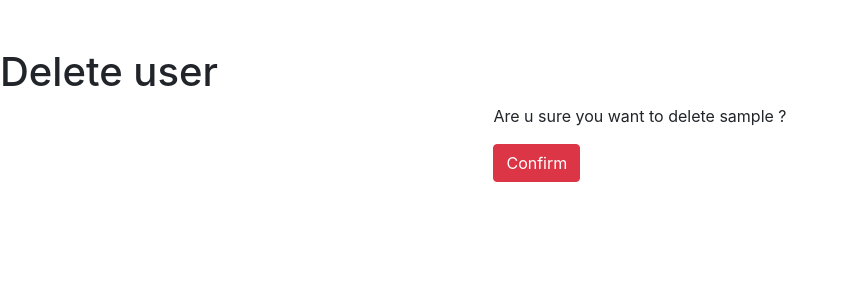
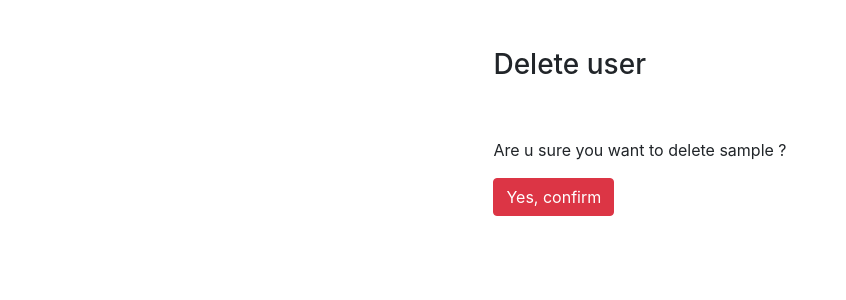
Before and after one commit to GregTMJ/python-project-52, a Django app: page /users/1/delete in a window 1280 px wide. Shown: the part 56-356 px from the top of the page, without its empty margins (0-846 px from the left). Run offline with Django 4.2, Linux system fonts and the light colour scheme; tables that the repository leaves empty hold one stand-in row (values such as "Sample post"); some libraries are stand-ins or nearby versions.

Commit message:
changing html content

```diff
--- a/task_manager/templates/labels/delete.html
+++ b/task_manager/templates/labels/delete.html
@@ -14,7 +14,7 @@
         <form method="POST">
         {% csrf_token %}
         <p>{% trans 'Are u sure you want to delete' %} {{ label.name }} ?</p>
-        <button type="submit" class="btn btn-danger">{% trans 'Confirm' %}</button>
+        <button type="submit" class="btn btn-danger">{% trans 'Yes, confirm' %}</button>
     </form>
     </div>
 </div>
--- a/task_manager/templates/labels/edit.html
+++ b/task_manager/templates/labels/edit.html
@@ -14,7 +14,7 @@
         <form method="POST">
             {% csrf_token %}
             {{ form|crispy }}
-            <button type="submit" class="btn btn-primary">{% trans 'Update' %}</button>
+            <button type="submit" class="btn btn-primary">{% trans 'edit' %}</button>
         </form>
     </div>
 </div>
--- a/task_manager/templates/status/delete.html
+++ b/task_manager/templates/status/delete.html
@@ -14,7 +14,7 @@
         <form method="POST">
         {% csrf_token %}
         <p>{% trans 'Are u sure you want to delete' %} {{ status.name }} ?</p>
-        <button type="submit" class="btn btn-danger">{% trans 'Confirm' %}</button>
+        <button type="submit" class="btn btn-danger">{% trans 'Yes, confirm' %}</button>
     </form>
     </div>
 </div>
--- a/task_manager/templates/status/edit.html
+++ b/task_manager/templates/status/edit.html
@@ -14,7 +14,7 @@
         <form method="POST">
             {% csrf_token %}
             {{ form|crispy }}
-            <button type="submit" class="btn btn-primary">{% trans 'Update' %}</button>
+            <button type="submit" class="btn btn-primary">{% trans 'edit' %}</button>
         </form>
     </div>
 </div>
--- a/task_manager/templates/tasks/delete.html
+++ b/task_manager/templates/tasks/delete.html
@@ -14,7 +14,7 @@
         <form method="POST">
         {% csrf_token %}
         <p>{% trans 'Are u sure you want to delete' %} {{ task.name }} ?</p>
-        <button type="submit" class="btn btn-danger">{% trans 'Confirm' %}</button>
+        <button type="submit" class="btn btn-danger">{% trans 'Yes, confirm' %}</button>
     </form>
     </div>
 </div>
--- a/task_manager/templates/tasks/edit.html
+++ b/task_manager/templates/tasks/edit.html
@@ -14,7 +14,7 @@
         <form method="POST">
             {% csrf_token %}
             {{ form|crispy }}
-            <button type="submit" class="btn btn-primary">{% trans 'Update' %}</button>
+            <button type="submit" class="btn btn-primary">{% trans 'edit' %}</button>
         </form>
     </div>
 </div>
--- a/task_manager/templates/users/delete.html
+++ b/task_manager/templates/users/delete.html
@@ -6,13 +6,17 @@
 {% block title %}{% trans 'Delete' %}{% endblock %}
 
 {% block main %}
-<h1>{% trans 'Delete user' %}</h1>
 <div class="d-flex justify-content-center">
-    <form method="POST">
-        {% csrf_token %}
-        <p>{% trans 'Are u sure you want to delete' %} {{ user.username }} ?</p>
-        <button type="submit" class="btn btn-danger">{% trans 'Confirm' %}</button>
-    </form>
+    <div class="form-data">
+        <h3>{% trans 'Delete user' %}</h3>
+        <br><br>
+        <form method="POST">
+            {% csrf_token %}
+            <p>{% trans 'Are u sure you want to delete' %} {{ user.username }} ?</p>
+            <button type="submit" class="btn btn-danger">{% trans 'Yes, confirm' %}</button>
+        </form>
+    </div>
+
 </div>
 
 {% endblock %}
--- a/task_manager/templates/users/edit.html
+++ b/task_manager/templates/users/edit.html
@@ -12,7 +12,7 @@
         <form method="POST">
             {% csrf_token %}
             {{ form|crispy }}
-            <button type="submit" class="btn btn-primary">{% trans 'Update' %}</button>
+            <button type="submit" class="btn btn-primary">{% trans 'edit' %}</button>
         </form>
     </div>
 </div>
```
Also changed, not shown: task_manager/locale/ru/LC_MESSAGES/django.po, 1 other file.
